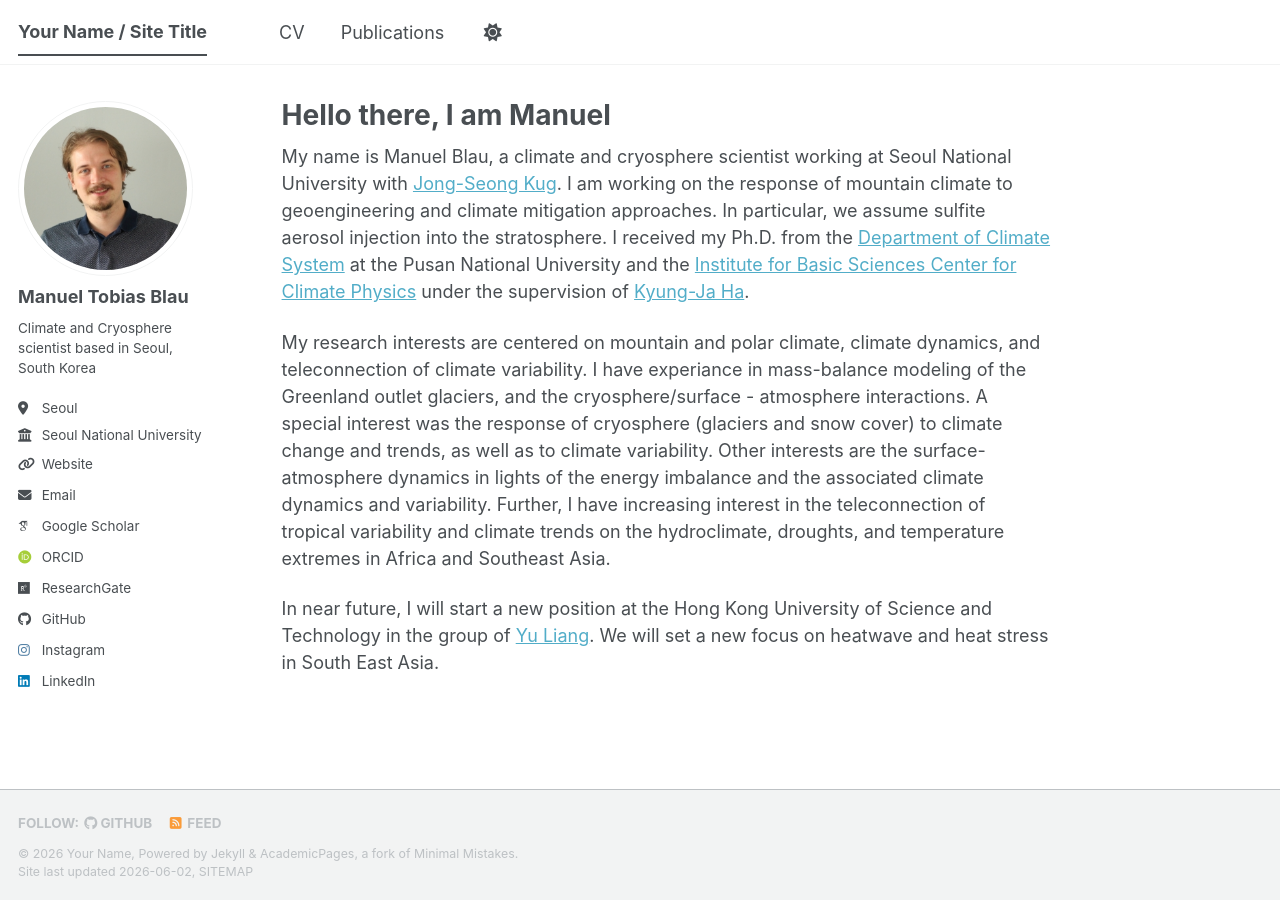
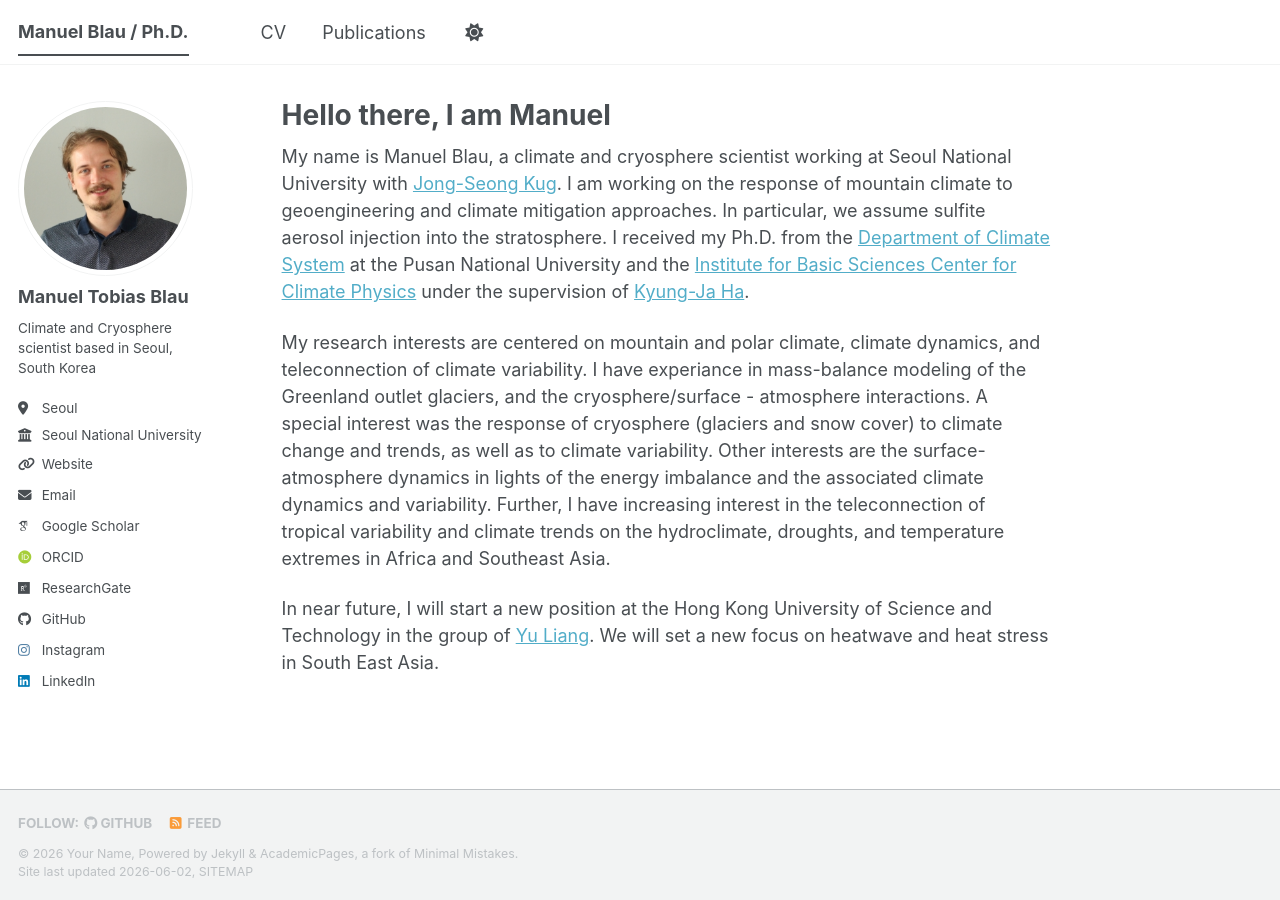
Before and after one commit to ManuTobt/manutobt.github.io, a Jekyll site: the page built from _pages/about.md, in a window 1280 px wide. Built offline with Jekyll 4.4.1, drawn with Linux system fonts in a browser that asks for light colours; some web fonts are replaced; a script bundle is joined from its source files by our own code; library files that are not in the unit come from our copies.

Commit message:
Update _config.yml

```diff
--- a/_config.yml
+++ b/_config.yml
@@ -9,7 +9,7 @@
 # Basic Site Settings
 locale                   : "en-US"
 site_theme               : "default" # The available themes options are "default", "air", "sunrise", "mint", "dirt" and "contrast"
-title                    : "Your Name / Site Title"
+title                    : "Manuel Blau / Ph.D."
 title_separator          : "-"
 name                     : &name "Your Name"
 description              : &description "Your Name's academic portfolio"   # Update this with a general description of your site, this is the default if not overridden by a page
```
